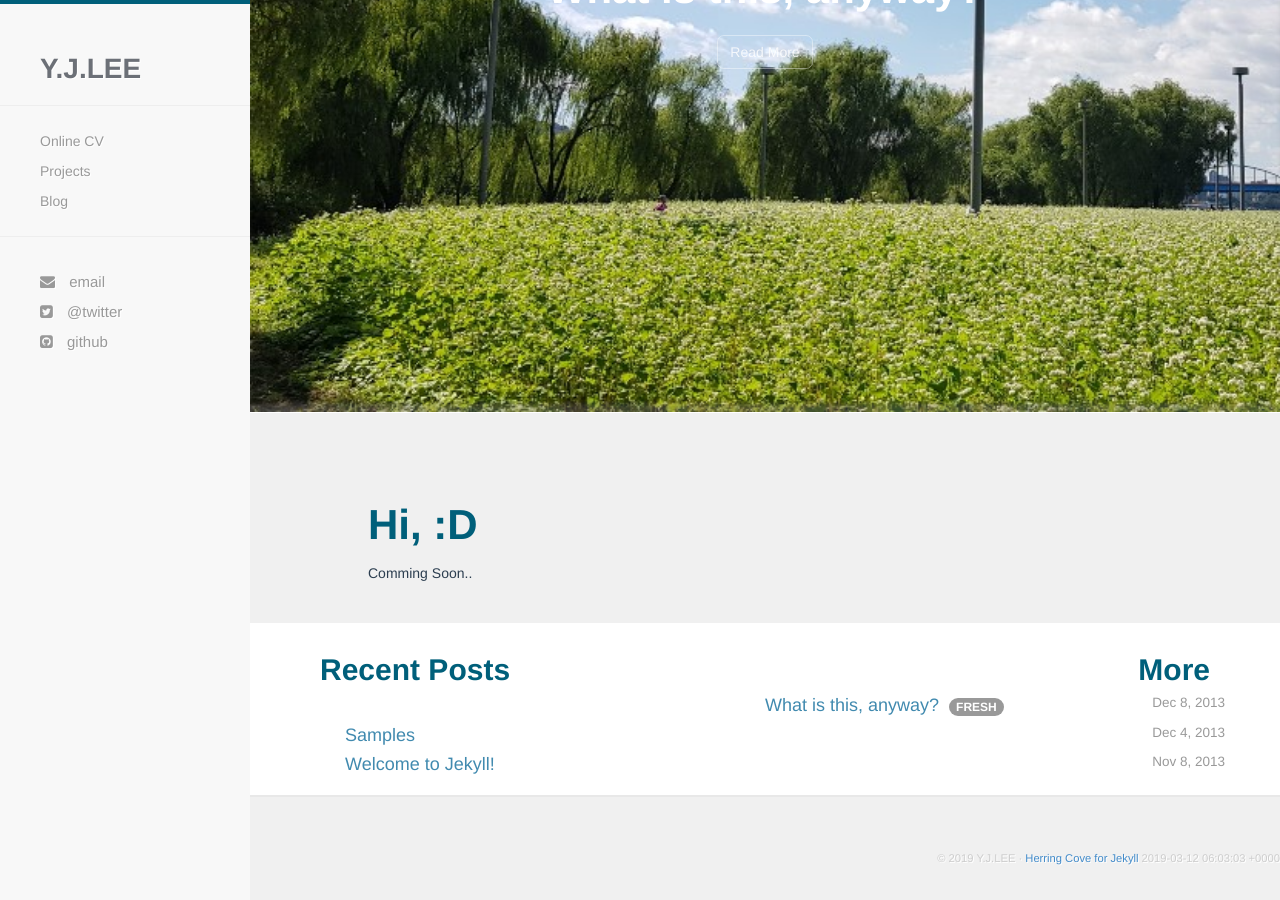
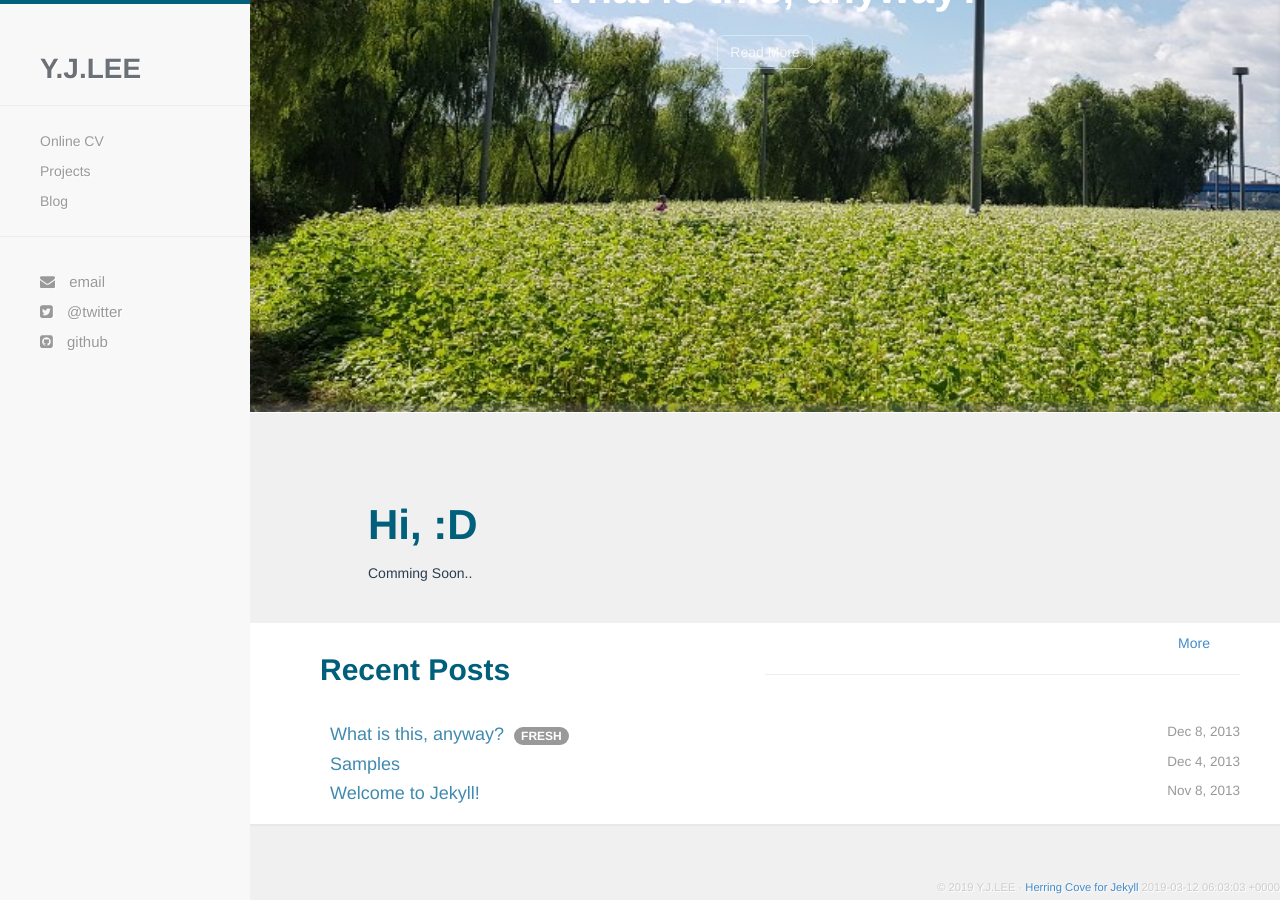
Before and after one commit to yujungL/yujungL.github.io, a Jekyll site: the page built from index.html, in a window 1280 px wide and 900 px high, scrolled down 291 px. Built offline with Jekyll 4.4.1, drawn with Linux system fonts in a browser that asks for light colours; nearby versions of some CDN libraries; Markdown is read by kramdown in place of the engine named in the settings; before the commit the page ends 1162 px from its top, so only the background shows below that.

Commit message:
Update index.html

```diff
--- a/index.html
+++ b/index.html
@@ -8,10 +8,10 @@
 <div class="recent-posts">
   <div class="col-md-12">
     <div class="col-md-6"><h2>Recent Posts<h2></div>
-      <div class="col-md-6"><a href="{{ site.baseurl }}/list.html" class="pull-right"><h2>More</h2></a></div>
+      <div class="col-md-6"><a href="{{ site.baseurl }}/list.html" class="pull-right">More</a></div>
   </div>
-  <br/> <br/>
-  <div class="col-md-12">
+  <br/> <hr/> <br/>
+  <div>
   {% for post in site.posts limit: 3 %}
     {% if forloop.first %}
       {% assign add_class = 'most-recent' %}
```
